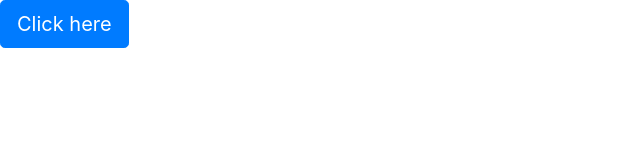
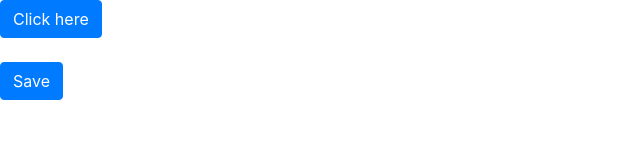
Before and after one commit to sumangoyal1021/Cloud-function, a plain HTML site: page public/main.html in a window 1280 px wide. Shown: the whole page, without its empty margins (0-640 px from the left). Drawn offline with nearby package versions, Linux system fonts and the light colour scheme.

Commit message:
Cloud functions

```diff
--- a/functions/index.js
+++ b/functions/index.js
@@ -1,3 +1,4 @@
+const { admin } = require('firebase-admin/lib/database');
 const functions = require('firebase-functions');
 
 // Create and Deploy Your First Cloud Functions
--- a/public/js/config.js
+++ b/public/js/config.js
@@ -20,3 +20,5 @@ function display() {
         console.log(result.data);
     });
 };
+
+// firebase trigger
--- a/public/main.html
+++ b/public/main.html
@@ -16,8 +16,9 @@
 </head>
 
 <body>
-    <button onclick="display()" id="call" class="btn btn-primary btn-lg">Click here</button>
+    <button onclick="display()" id="call" class="btn btn-primary">Click here</button><br><br>
 
+    <button type="submit" onclick="submit()" class="btn btn-primary">Save</button>
 
     <script src="https://code.jquery.com/jquery-3.2.1.slim.min.js" integrity="sha384-KJ3o2DKtIkvYIK3UENzmM7KCkRr/rE9/Qpg6aAZGJwFDMVNA/GpGFF93hXpG5KkN" crossorigin="anonymous"></script>
     <script src="https://cdnjs.cloudflare.com/ajax/libs/popper.js/1.12.9/umd/popper.min.js" integrity="sha384-ApNbgh9B+Y1QKtv3Rn7W3mgPxhU9K/ScQsAP7hUibX39j7fakFPskvXusvfa0b4Q" crossorigin="anonymous"></script>
```
